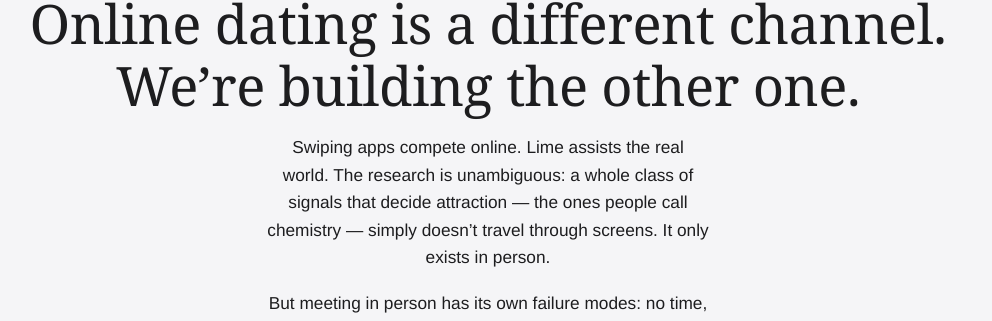
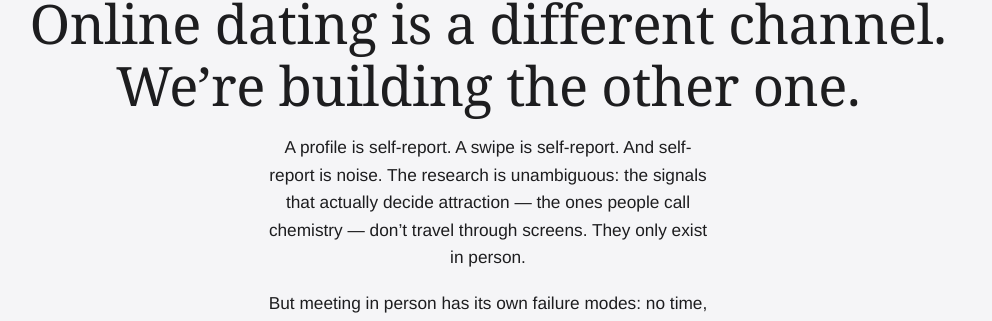
Before and after one commit to rsrvlabs/www, a Next.js app: page /lime in a window 1280 px wide. Shown: the part 958-1279 px from the top of the page, without its empty margins (152-1144 px from the left). Built offline with nearby package versions, Linux system fonts and the light colour scheme; no server answers; a web font is replaced by a local one.

Commit message:
copy(lime): thesis 開頭放 canonical 句 —— A profile is self-report. A swipe is self-report. And self-report is noise.

```diff
--- a/src/app/lime/page.tsx
+++ b/src/app/lime/page.tsx
@@ -99,10 +99,10 @@ export default function LimePage() {
           <p className={s.eyebrow}>The thesis</p>
           <h2 className={s.h2}>Online dating is a different channel.<br />We&rsquo;re building the other one.</h2>
           <p className={s.bodyCenter}>
-            Swiping apps compete online. Lime assists the real world. The research is
-            unambiguous: a whole class of signals that decide attraction — the ones people
-            call chemistry — simply doesn&rsquo;t travel through screens. It only exists in
-            person.
+            A profile is self-report. A swipe is self-report. And self-report is noise.
+            The research is unambiguous: the signals that actually decide attraction — the
+            ones people call chemistry — don&rsquo;t travel through screens. They only
+            exist in person.
           </p>
           <p className={s.bodyCenter}>
             But meeting in person has its own failure modes: no time, no nerve, no idea
```
